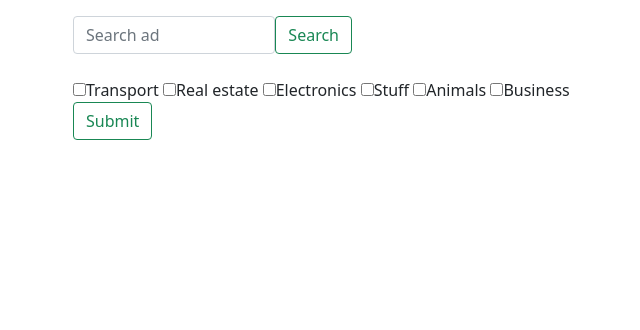
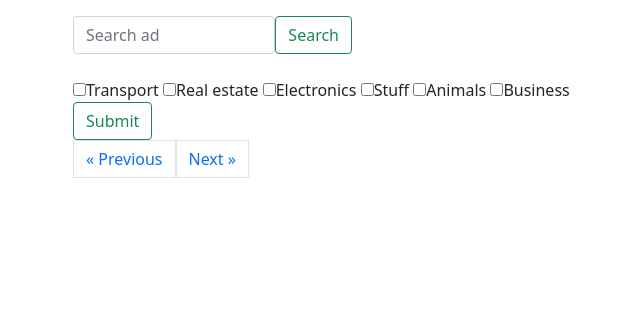
Before and after one commit to artem-create16/metathesis, a Flask app: page / in a window 1280 px wide. Shown: the part 56-386 px from the top of the page, without its empty margins (9-649 px from the left). Run offline with Flask 2, Linux system fonts and the light colour scheme; data that the repository does not hold is empty; parts of the project's set-up code (start-up, migrations or seed data) failed here and were passed over.

Commit message:
pagination

```diff
--- a/application/main/routes.py
+++ b/application/main/routes.py
@@ -12,6 +12,11 @@ main_blueprint = Blueprint('main', __name__, template_folder=template_dir)
 
 @main_blueprint.route('/')
 def index():
+    page = request.args.get('page')
+    if page and page.isdigit():
+        page = int(page)
+    else:
+        page = 1
     search = request.args.get('search')
     categories = request.args.getlist('category')
     if search:
@@ -20,15 +25,17 @@ def index():
             Ad.title.like(search) |
             Ad.category.like(search) |
             Ad.description.like(search)
-        ).order_by(Ad.created_at.desc()).all()
+        ).order_by(Ad.created_at.desc())
 
-    elif categories:
+    if categories:
         ads = Ad.query.filter(
             Ad.category.in_(categories)
         ).all()
 
     else:
-        ads = Ad.query.filter().order_by(Ad.created_at.desc()).all()
+        ads = Ad.query.filter().order_by(Ad.created_at.desc())
+
+    pages = ads.paginate(page=page, per_page=5)
 
     return render_template('main/main.html', title='Index',
-                           ads=ads, categoryes=Categories)
+                           ads=ads, categoryes=Categories, pages=pages)
--- a/application/templates/ad/creating.html
+++ b/application/templates/ad/creating.html
@@ -28,7 +28,7 @@
                 </div>
                 </div>
 
-                <button class="w-100 btn btn-lg btn-primary" type="submit">Edit</button>
+                <button class="w-100 btn btn-lg btn-primary" type="submit">Next</button>
             </form>
         </div>
     </div>
--- a/application/templates/ad/photo.html
+++ b/application/templates/ad/photo.html
@@ -6,9 +6,9 @@
 </head>
 <body>
     <div class="col-6 mx-auto">
-    <form action="" method="POST" enctype="multipart/form-data">
+    <form class="form-inline my-2 my-lg-0" action="" method="POST" enctype="multipart/form-data">
         <input type="file" name="file" id="file" multiple="multiple">
-        <input type="submit" value="Загрузить">
+        <button class="btn btn-outline-success my-2 my-sm-0" type="submit">Submit</button>
     </form>
     </div>
 </body>
--- a/application/templates/ad/show_ad.html
+++ b/application/templates/ad/show_ad.html
@@ -8,7 +8,7 @@
         <p>Description: {{ ad.description }}</p>
         <p>Author: {{ user.username }}</p>
         {%  for photo in photos %}
-            <img src="{{ url_for('static', filename = photo.link) }}" alt="">
+            <img src="{{ url_for('static', filename = photo.link) }}" alt="" width=50% height=50%>
             <p></p>
         {%  endfor %}
         {% if user.id == current_user.id %}
--- a/application/templates/main/main.html
+++ b/application/templates/main/main.html
@@ -22,7 +22,7 @@
         <button class="btn btn-outline-success my-2 my-sm-0" type="submit">Submit</button>
     </form>
 
-    {% for ad in ads %}
+    {% for ad in pages.items %}
         <a href="{{ url_for('ad.show_ad', ad_id=ad.id) }}">{{ ad.title }}</a>
         <p>{{ ad.category.value }}</p>
         <p>{{ ad.description }}</p>
@@ -31,7 +31,42 @@
         {% endfor %}
         <hr>
     {% endfor %}
+<nav>
+  <ul class="pagination">
+      <li {% if pages.has_prev %}>
+          <a class="page-link" href="./?page={{ pages.prev_num }}" aria-label="Previous">
+              <span aria-hidden="true">&laquo;</span>
+              <span class="sr-only">Previous</span>
+          </a>
+          {% else %}
+          <a class="page-link" href="" aria-label="Previous">
+              <span aria-hidden="true">&laquo;</span>
+              <span class="sr-only">Previous</span>
+          </a>
+          {% endif %}
+      </li>
 
+        {% for page in pages.iter_pages() %}
+            <li {% if page == pages.page %} class="active" {% endif %}>
+                <a class="page-link" href="./?page={{ page }}">{{ page }}</a>
+            </li>
+        {% endfor %}
+
+        <li {% if pages.has_next %}>
+          <a class="page-link" href="./?page={{ pages.next_num }}" aria-label="Next">
+              <span class="sr-only">Next</span>
+              <span aria-hidden="true">&raquo;</span>
+          </a>
+
+          {% else %}
+          <a class="page-link" href="" aria-label="Next">
+              <span class="sr-only">Next</span>
+              <span aria-hidden="true">&raquo;</span>
+          </a>
+          {% endif %}
+        </li>
+  </ul>
+</nav>
 </body>
 </html>
 {% endblock %}
```
